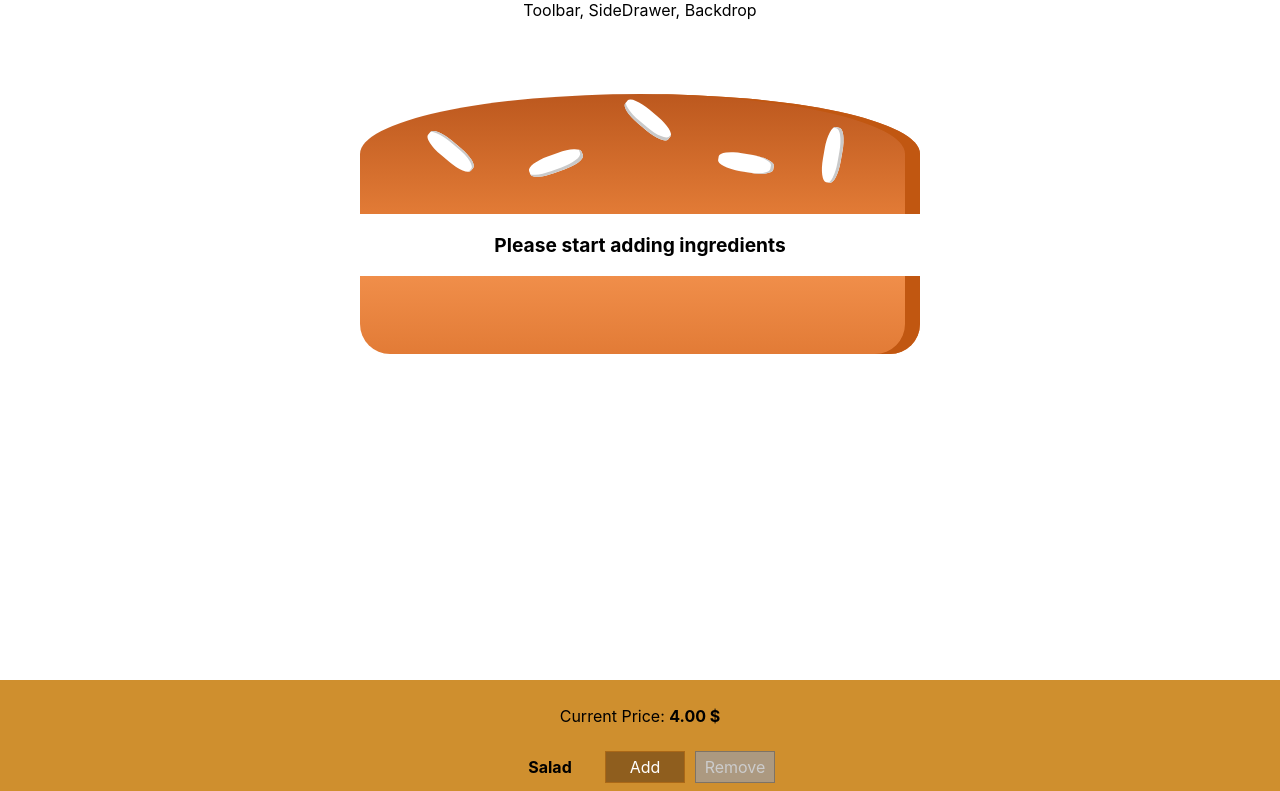
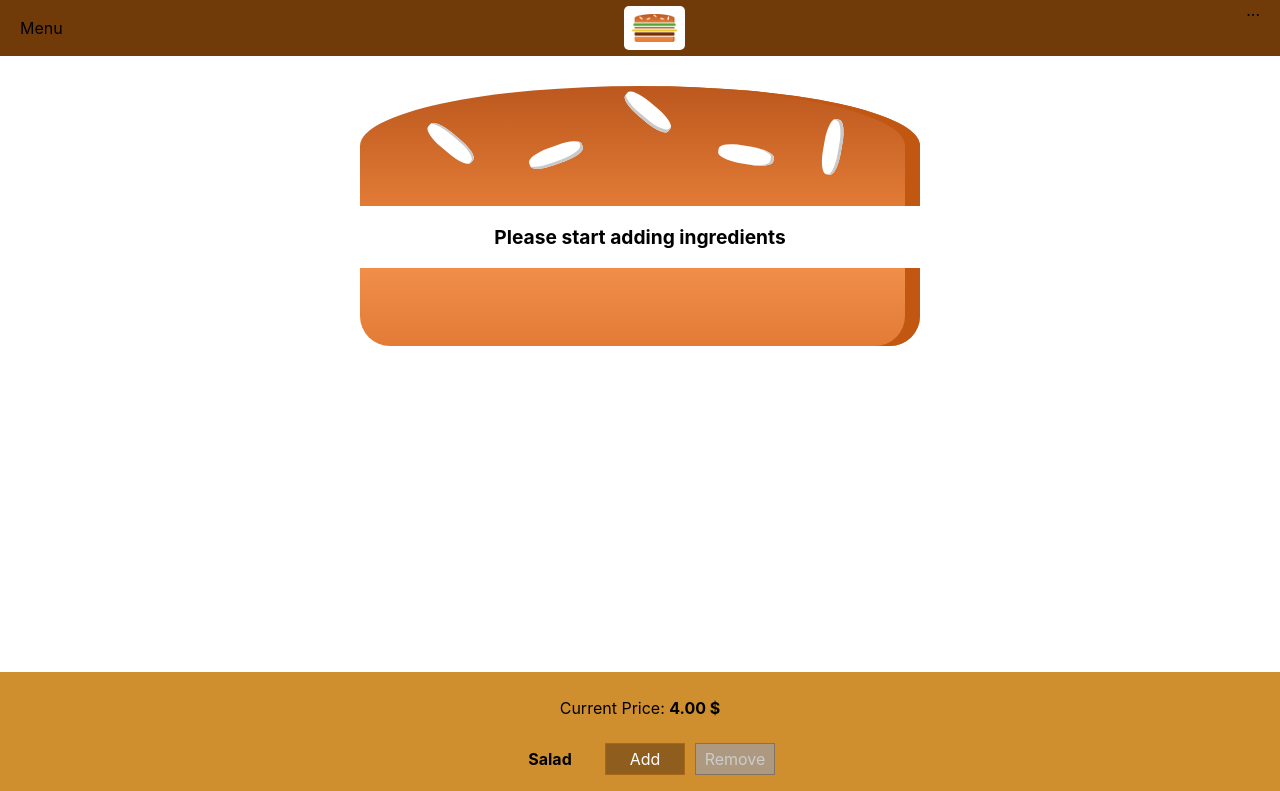
Before and after one commit to szymek325/burger-builder, a React (Create React App) app: page / in a window 1280 px wide. Shown: the top 791 px of the page. Built offline with nearby package versions, Linux system fonts and the light colour scheme.

Commit message:
Add toolbar, buttons and logo

```diff
--- a/src/components/Layout/Layout.jsx
+++ b/src/components/Layout/Layout.jsx
@@ -1,12 +1,11 @@
 import React from 'react'
 import Auxiliary from '../../hoc/Auxiliary'
 import classes from './Layout.module.css'
+import Toolbar from '../Navigation/Toolbar/Toolbar'
 
 const layout = (props) => (
     <Auxiliary>
-        <div>
-            Toolbar, SideDrawer, Backdrop
-        </div>
+        <Toolbar></Toolbar>
         <main className={classes.Content}>
             {props.children}
         </main>
--- a/src/components/Layout/Layout.module.css
+++ b/src/components/Layout/Layout.module.css
@@ -1,3 +1,3 @@
 .Content {
-    margin-top: 60px;
+    margin-top: 72px;
 }
--- /dev/null
+++ b/src/components/Logo/Logo.jsx
@@ -0,0 +1,13 @@
+import React from 'react';
+import burgerLogo from '../../assets/images/burger-logo.png'
+import classes from './Logo.module.css'
+
+const logo = (props) => {
+    return (
+        <div className={classes.Logo}>
+            <img src={burgerLogo} alt="MyBurger"></img>
+        </div>
+    );
+};
+
+export default logo;
--- /dev/null
+++ b/src/components/Logo/Logo.module.css
@@ -0,0 +1,11 @@
+.Logo {
+    background-color: white;
+    padding: 8px;
+    height: 80%;
+    box-sizing:border-box;
+    border-radius: 5px;
+}
+
+.Logo img {
+    height: 100%;
+}
--- /dev/null
+++ b/src/components/Navigation/Toolbar/Toolbar.jsx
@@ -0,0 +1,17 @@
+import React from 'react';
+import classes from './Toolbar.module.css'
+import Logo from '../../Logo/Logo'
+
+const toolbar = (props) => {
+    return (
+        <header className={classes.Toolbar}>
+            <div>Menu</div>
+            <Logo></Logo>
+            <nav>
+                ...
+            </nav>
+        </header>
+    );
+};
+
+export default toolbar;
--- /dev/null
+++ b/src/components/Navigation/Toolbar/Toolbar.module.css
@@ -0,0 +1,18 @@
+.Toolbar {
+    height: 56px;
+    width: 100%;
+    position: fixed;
+    top: 0;
+    left: 0;
+    background-color: #703B09;
+    display: flex;
+    justify-content: space-between;
+    align-items: center;
+    padding: 0 20px;
+    box-sizing: border-box;
+    z-index: 90;
+}
+
+.Toolbar nav {
+    height: 100%;
+}
```
Also changed, not shown: src/assets/images/burger-logo.png (added).
